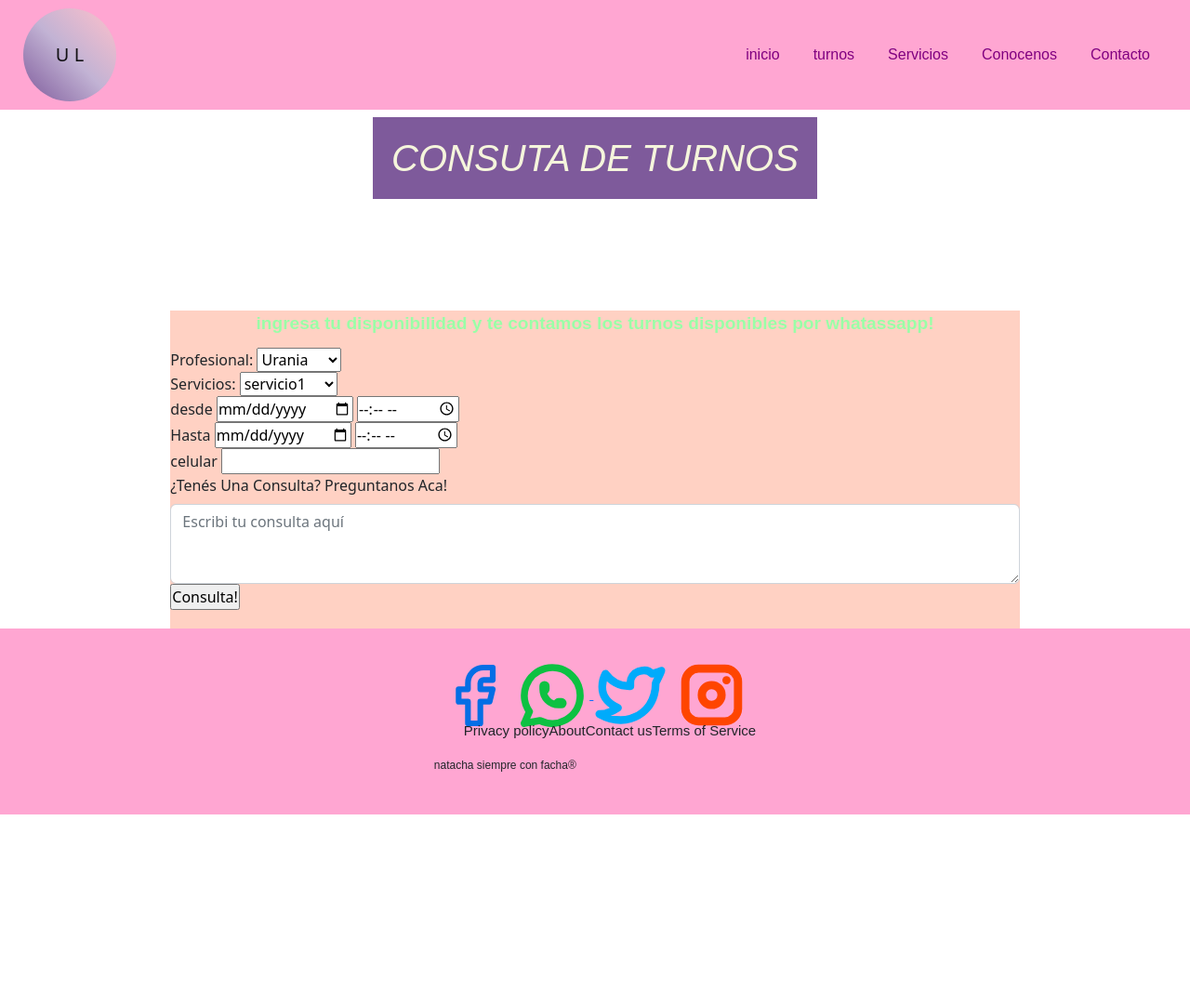
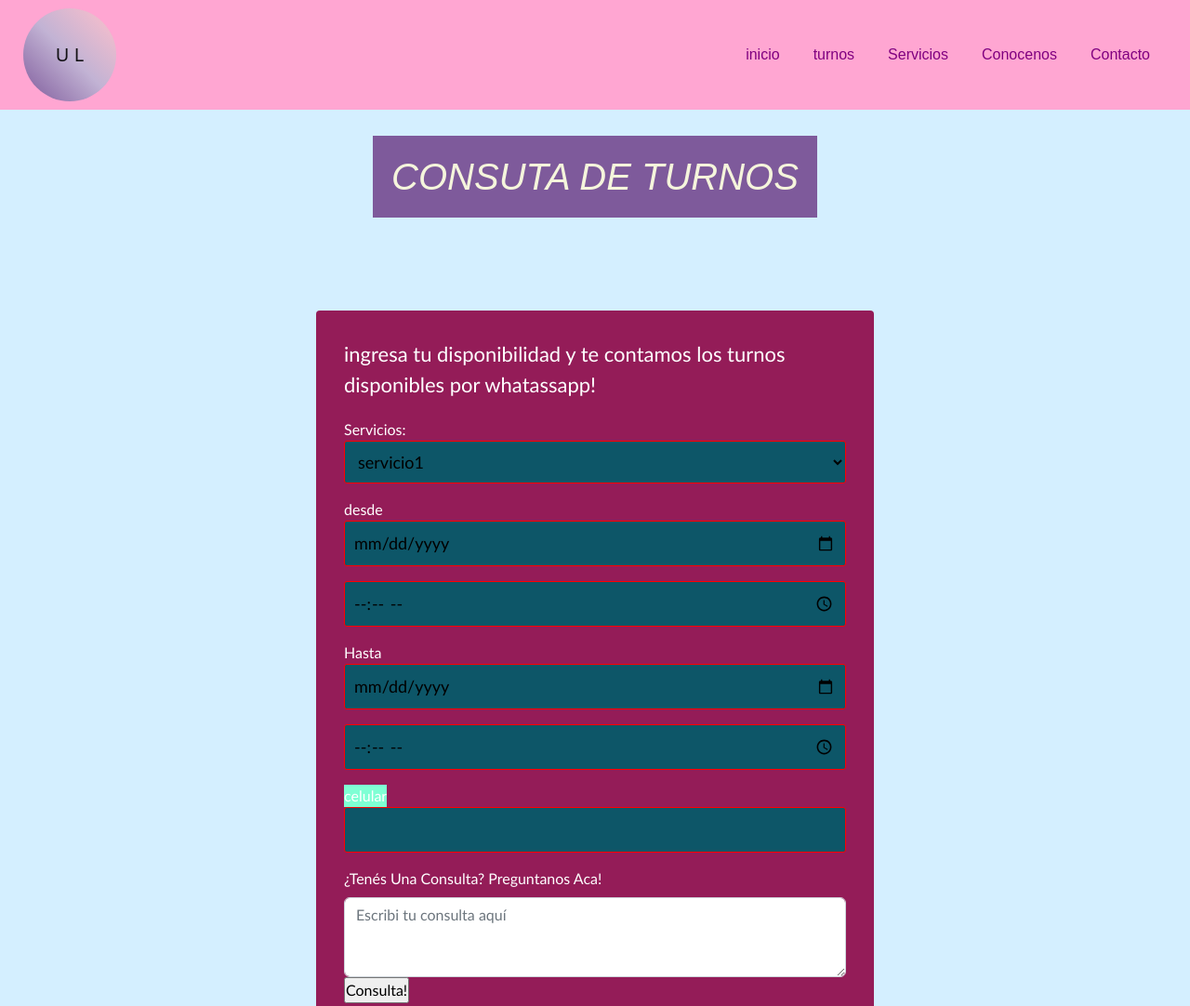
Before and after one commit to ErnestoGamba/Urania-Lashes, a website: page pages/turnos.html in a window 1280 px wide. Shown: the top 1082 px of the page at 93% size. Before the commit the page ends 876 px from the top, so only its background shows below. Drawn offline with nearby package versions, Linux system fonts and the light colour scheme.

Commit message:
formulario Turnos mejorado con flex

```diff
--- a/pages/turnos.html
+++ b/pages/turnos.html
@@ -31,33 +31,19 @@
             </div>
           </nav>
          </header>
-    <main>
+    <main class="MainTurnos">
     <h1>Consuta de turnos</h1>
     <!--aca la idea seria hacer un formulario con php que te indicaria los turnos disponibles dentro de el plazo y te permite reservar por ahora debido a las limitaciones pongo unicamente los formularios-->
     <form action="">
         <fieldset class="Turnero">
             <div>
                 <legend class="TituloFormTurnos">ingresa tu disponibilidad y te contamos los turnos disponibles por whatassapp!</legend>
-                <label for="">Profesional:</label>
-                <select name="Profesional:" id="">
-                    <optgroup label="Pestañas">
-                        <option value="Urania" selected>Urania</option>
-                        <option value="Agus">Agus</PxP>
-                    </optgroup>
-                    <optgroup label="uñas">
-                        <option value="Eva">Eva</option>
-                        <option value="Mile">Mile</option>
-                    </optgroup>
-                    <optgroup label="estetica">
-                        <option value="Angela">Angela</option>
-                    </optgroup>
-                </select>
-            </div>
+
             <!--mas adelante la idea es que en un select elijas una profesional y en segundo salgan solo los servicios que ella presta-->
             <div>
                 <!--mas adelante incluire mas servicios-->
                 <label for="">Servicios:</label>
-                <select name="Servicios:" id="">
+                <select class="campo2" name="Servicios:" id="">
                     <optgroup label="urania">
                         <option value="servicio1" selected>servicio1</option>
                         <option value="servicio2">servicio2</option>
@@ -88,17 +74,17 @@
             <div>
                 <!--no se porque no se lee esta label y la de abajo si-->
                 <label for="">desde</label>
-                <input type="date" required>
-                <input type="time" required>
+                <input class="campo2" type="date" required>
+                <input class="campo2" type="time" required>
             </div>
             <div>
                 <label for="">Hasta</label>
-                <input type="date" required>
-                <input type="time" required>
+                <input class="campo2" type="date" required>
+                <input class="campo2" type="time" required>
             </div>
             <div>
-                <label for="" placeholder="Tu Número">celular</label>
-                <input type="tel" required>
+                <label class="campo" for="" placeholder="Tu Número">celular</label>
+                <input class="campo2" type="tel" required>
             </div>
             <div>
                 <label for="exampleFormControlTextarea1" class="form-label">¿Tenés Una Consulta? Preguntanos Aca!</label>
@@ -113,13 +99,13 @@
 <footer class="footer container-fluid">
     <div class="footerlinks">
         <a href="#"><svg xmlns="http://www.w3.org/2000/svg" class="icon icon-tabler icon-tabler-brand-facebook"
-                width="80" height="80" viewBox="0 0 24 24" stroke-width="1.85" stroke="#046EE5" fill="none"
+                width="80" height="80" viewBox="0 0 24 24" stroke-width="1.85" stroke="#FFFF" fill="none"
                 stroke-linecap="round" stroke-linejoin="round">
                 <path stroke="none" d="M0 0h24v24H0z" fill="none" />
                 <path d="M7 10v4h3v7h4v-7h3l1 -4h-4v-2a1 1 0 0 1 1 -1h3v-4h-3a5 5 0 0 0 -5 5v2h-3" />
             </svg></a>
         <a href="#"><svg xmlns="http://www.w3.org/2000/svg" class="icon icon-tabler icon-tabler-brand-whatsapp"
-                width="80" height="80" viewBox="0 0 24 24" stroke-width="2.3" stroke="#0DC142" fill="none"
+                width="80" height="80" viewBox="0 0 24 24" stroke-width="2.3" stroke="#FFFF" fill="none"
                 stroke-linecap="round" stroke-linejoin="round">
                 <path stroke="none" d="M0 0h24v24H0z" fill="none" />
                 <path d="M3 21l1.65 -3.8a9 9 0 1 1 3.4 2.9l-5.05 .9" />
@@ -127,15 +113,8 @@
                     d="M9 10a0.5 .5 0 0 0 1 0v-1a0.5 .5 0 0 0 -1 0v1a5 5 0 0 0 5 5h1a0.5 .5 0 0 0 0 -1h-1a0.5 .5 0 0 0 0 1" />
             </svg>
         </a>
-        <a href="#"><svg xmlns="http://www.w3.org/2000/svg" class="icon icon-tabler icon-tabler-brand-twitter"
-                width="80" height="80" viewBox="0 0 24 24" stroke-width="2.5" stroke="#00abfb" fill="none"
-                stroke-linecap="round" stroke-linejoin="round">
-                <path stroke="none" d="M0 0h24v24H0z" fill="none" />
-                <path
-                    d="M22 4.01c-1 .49 -1.98 .689 -3 .99c-1.121 -1.265 -2.783 -1.335 -4.38 -.737s-2.643 2.06 -2.62 3.737v1c-3.245 .083 -6.135 -1.395 -8 -4c0 0 -4.182 7.433 4 11c-1.872 1.247 -3.739 2.088 -6 2c3.308 1.803 6.913 2.423 10.034 1.517c3.58 -1.04 6.522 -3.723 7.651 -7.742a13.84 13.84 0 0 0 .497 -3.753c-.002 -.249 1.51 -2.772 1.818 -4.013z" />
-            </svg></a>
         <a href="#"><svg xmlns="http://www.w3.org/2000/svg" class="icon icon-tabler icon-tabler-brand-instagram"
-                width="85" height="85" viewBox="0 0 24 24" stroke-width="2.5" stroke="#ff4500" fill="none"
+                width="85" height="85" viewBox="0 0 24 24" stroke-width="2.5" stroke="#FFFF" fill="none"
                 stroke-linecap="round" stroke-linejoin="round">
                 <path stroke="none" d="M0 0h24v24H0z" fill="none" />
                 <rect x="4" y="4" width="16" height="16" rx="4" />
--- a/scss/_conocenos.scss
+++ b/scss/_conocenos.scss
@@ -13,8 +13,6 @@
     border-width: 5px;
     text-align: center;
     margin-top: 10vh;
-    margin-left: auto;
-    margin-right: auto;
     padding: 15px;
     height: fit-content;
     width: 50%;
--- a/scss/_contacto.scss
+++ b/scss/_contacto.scss
@@ -16,7 +16,7 @@
     width: fit-content;
     height: fit-content;
     flex-direction: column;
-   padding-bottom: 20px;
+   padding-bottom: 0px;
     margin-top: 10%;
     margin-left: auto;
     margin-right: auto;
--- a/scss/_header&footer.scss
+++ b/scss/_header&footer.scss
@@ -57,9 +57,10 @@
 
 /*footer*/
 main {
-  background-color: #FFB19A;
+  background-color: #D4EFFF!important;
   height: 100%;
   width: 100% ;
+
 }
 
 .footer {
--- a/scss/_turnos.scss
+++ b/scss/_turnos.scss
@@ -1,14 +1,57 @@
 @import "mixin" ;
 
-
+/*
 .TituloFormTurnos {
     display: flex;
     justify-content: center;
     padding-bottom: 0.3%;
 
     @include FuenteTituloSm ;
+}*/
+/*
+.Turnero {
+    @extend .FormularioContacto
+
+   }*/
+.Turnero{
+    display: flex;
+    flex-direction: column;
+    align-items: center;
+    width: 600px;
+    background-color: rgb(148, 28, 88);
+    padding: 30px;
+    margin: auto;
+    margin-top:100px ;
+    border-radius: 4px;
+    font-family: calibri;
+    Color :white;
+    .TituloFormTurnos {
+        font-size: 22px;
+        margin-bottom: 20px;
+    }
 }
 
-.Turnero {
-    @extend .FormularioContacto
+
+   .MainTurnos {
+    display: flex;
+    flex-direction: column;
+    padding: 20px;
    }
+
+   .campo {
+    background-color: aquamarine;
+   }
+
+   .campo2 {
+    width: 100%;
+    background-color: rgb(13, 86, 104);
+    padding: 10px;
+    border-radius: 3px;
+    margin-bottom: 16px;
+    border: 1px solid red;
+    font-family: calibri;
+    font-size: 18px;
+    writing-mode: horizontal-tb !important;
+
+
+   }
```
Also changed, not shown: css/style.css.
